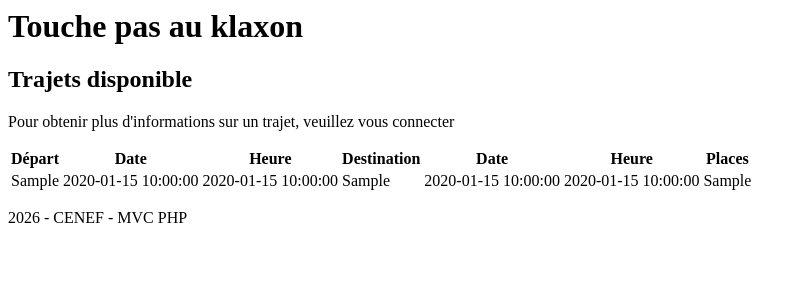
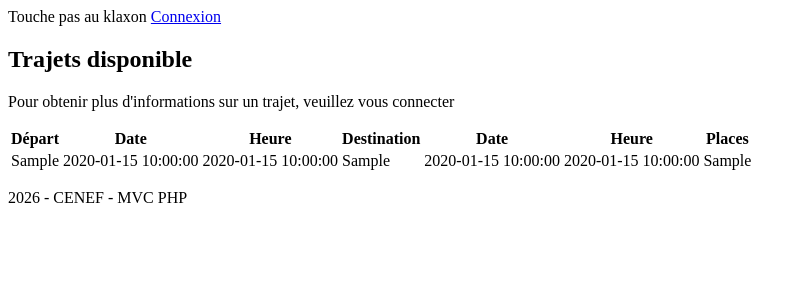
Before and after one commit to kevinmarlin-alt/Devoir_PHP_MVC, a PHP site: template app/Views/homepage.php in a window 1280 px wide. Shown: the top 300 px of the page, without its empty margins (0-806 px from the left). Run offline with PHP 8.4, Linux system fonts and the light colour scheme; the template is opened without the code that fills it: most values are stand-ins (such as "Sample title", 1, 10 or a date in 2020).

Commit message:
feat(login): add button on header

```diff
--- a/app/Views/Layouts/header.php
+++ b/app/Views/Layouts/header.php
@@ -1,3 +1,8 @@
 <header>
-    <h1>Touche pas au klaxon</h1>
+    <nav class="navbar bg-body-primary">
+        <div class="container-fluid">
+            <a class="navbar-brand">Touche pas au klaxon</a>
+            <a href="/login" class="btn btn-primary">Connexion</a>
+        </div>
+    </nav>
 </header>
```
